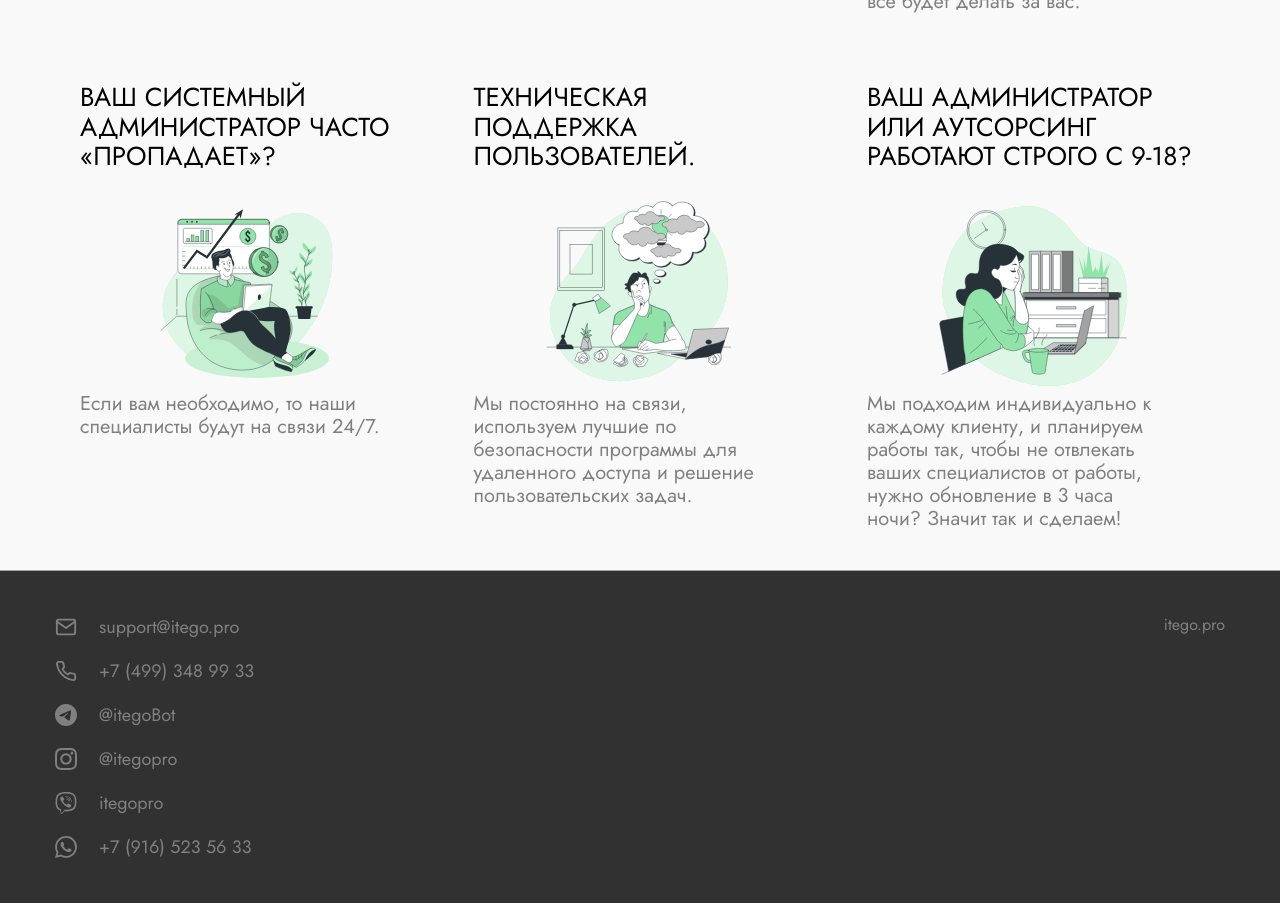
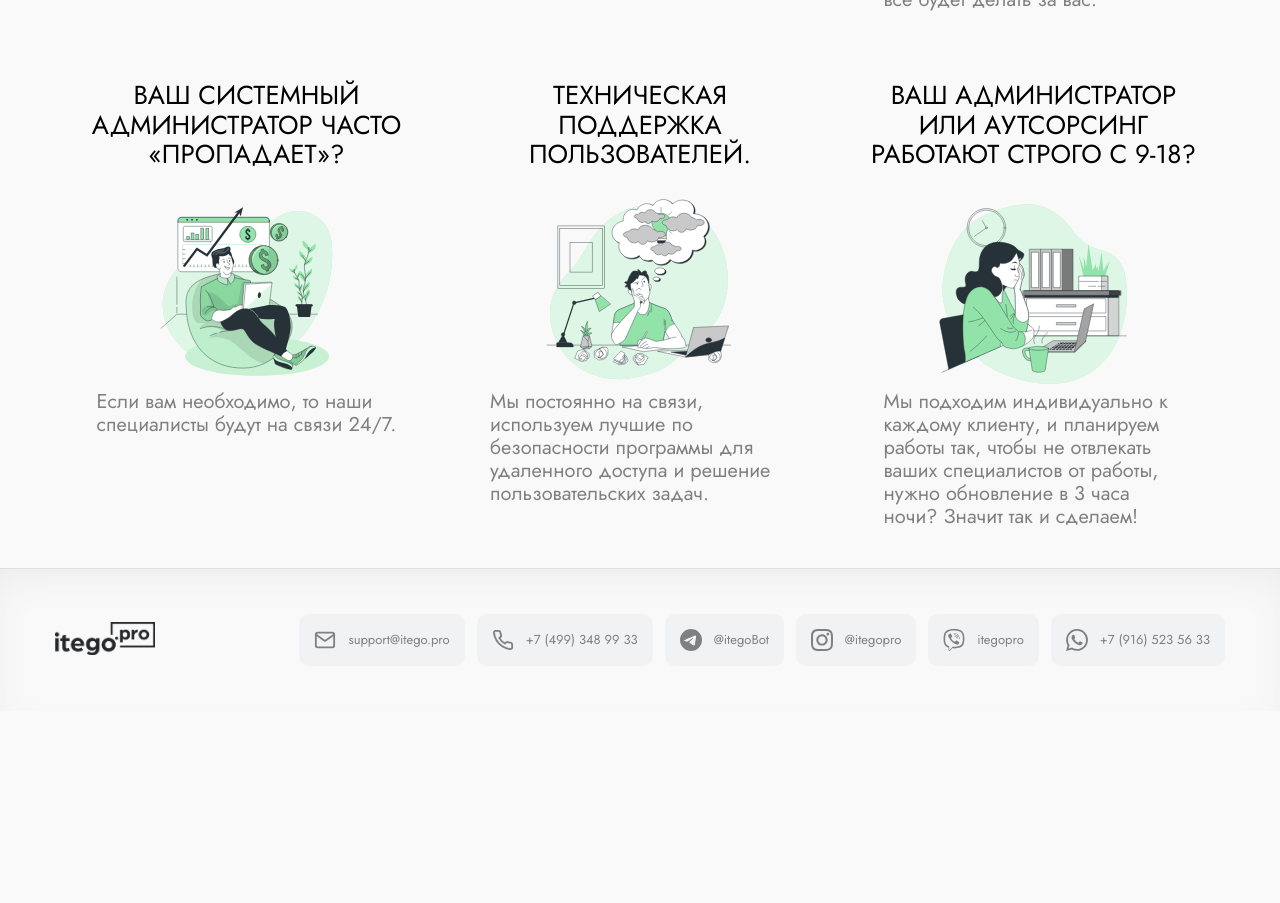
Before and after one commit to BogdanBratsky/itego-frontend, a plain HTML site: page index.html in a window 1280 px wide. Shown: the part 1300-2203 px from the top of the page. After the commit the page ends 2011 px from the top, so only its background shows below. Drawn offline with Linux system fonts and the light colour scheme.

Commit message:
second commit

```diff
--- a/index.html
+++ b/index.html
@@ -46,6 +46,9 @@
             </div>
             <!-- <img src="img/p-main__banner-hosting.webp" alt=""> -->
         </div>
+        <!-- <div class="main__cards-title">
+            РЕШЕНИЯ ДЛЯ ВАШИХ ЗАДАЧ.
+        </div> -->
         <div class="main__card-wrap">
             <div class="main__card-item">
                 <header class="main__card-item-head">
@@ -151,6 +154,9 @@
 
     <footer class="footer">
         <nav class="footer__nav">
+            <div class="footer__logo">
+                <img src="img/logo.png" alt="">
+            </div>
             <div class="footer__contacts">
                     <div class="footer__contact">
                         <img src="img/contacts/mail.svg" alt="">
@@ -177,7 +183,6 @@
                         +7 (916) 523 56 33
                     </div>
             </div>
-            itego.pro
         </nav>
     </footer>
 </body>
--- a/style.css
+++ b/style.css
@@ -50,8 +50,8 @@ body {
 
 #logo-img {
     user-select: none;
-    width: 78px;
-    height: 25px;
+    max-width: 78px;
+    max-height: 25px;
 }
 
 /* #logo-img:active {
@@ -101,7 +101,7 @@ body {
 }
 
 .main__space {
-    border: 1px solid #dfdfdf;
+    /* border: 1px solid #dfdfdf; */
     box-shadow: 0 0 10px #dfdfdf;
     width: 100%;
     padding: 30px 25px;
@@ -136,6 +136,13 @@ body {
     border-radius: 50px;
 }
 
+.main__cards-title {
+    width: 100%;
+    text-align: center;
+    font-size: 32px;
+    margin: 12px 0;
+}
+
 .main__card-wrap {
     display: flex;
     flex-wrap: wrap;
@@ -144,6 +151,9 @@ body {
 }
 
 .main__card-item {
+    display: flex;
+    flex-direction: column;
+    align-items: center;
     cursor: default;
     /* background-color: white;
     border: 1px solid #dfdfdf; */
@@ -176,7 +186,7 @@ body {
 }
 
 .main__card-item-head {
-    /* text-align: center; */
+    text-align: center;
     font-size: 26px;
     margin-bottom: 20px;
 }
@@ -190,14 +200,15 @@ body {
 /* ---------- */
 
 .footer {
-    border-top: 1px solid #a5a5a5;
-    background-color: #313131;
+    border-top: 1px solid #dfdfdf;
+    box-shadow: 0 15px 40px -10px #eaeaea inset;
     color: gray;
 }
 
 .footer__nav {
     display: flex;
     justify-content: space-between;
+    align-items: center;
     margin: 0 auto;
     width: 1170px;
     padding: 45px 0;
@@ -205,22 +216,31 @@ body {
 
 .footer__contacts {
     display: flex;
-    flex-direction: column;
+    align-items: center;
+}
+
+.footer__col {
+    margin-right: 22px;
 }
 
 .footer__contact {
+    background-color: #f0f2f4;
+    padding: 15px;
+    border-radius: 10px;
     color: gray;
-    font-size: 18px;
+    font-size: 13px;
     display: flex;
     align-items: center;
-}
-
-.footer__contact:not(:last-child) {
-    margin-bottom: 22px;
+    margin-left: 12px;
 }
 
 .footer__contact img {
-    margin-right: 22px;
+    margin-right: 12px;
     width: 22px;
     height: 22px;
 }
+
+.footer__logo img {
+    max-width: 100px;
+    max-height: 100px;
+}
```
Also changed, not shown: img/blue.png (added), img/test.svg (added). Lines whose indentation alone changed are shown as unchanged.
